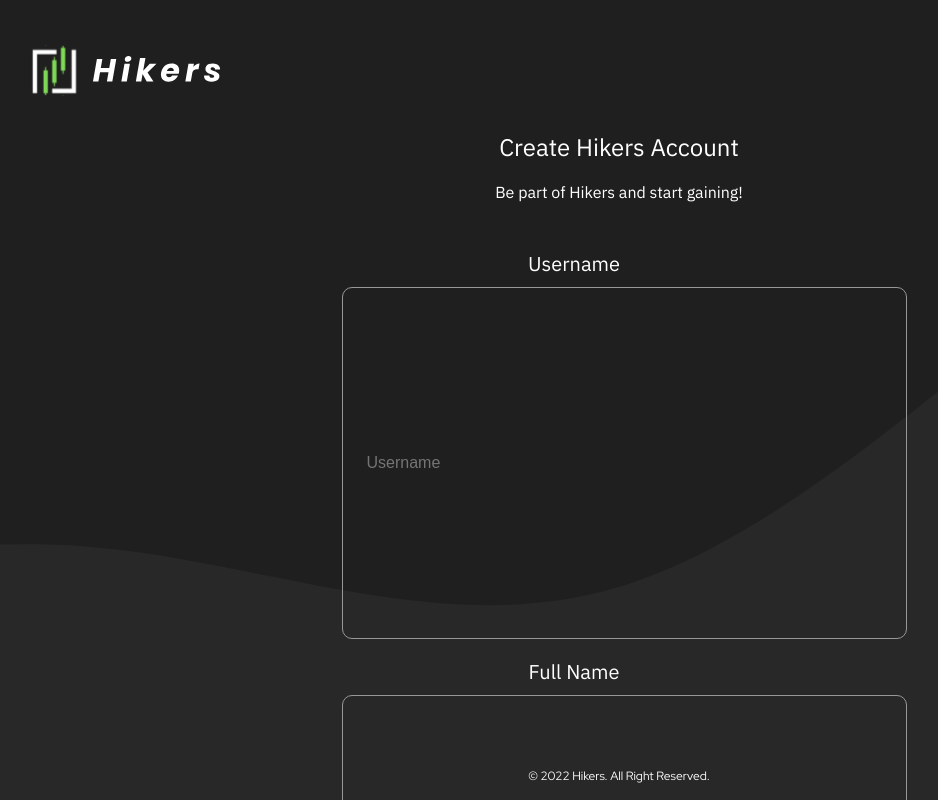
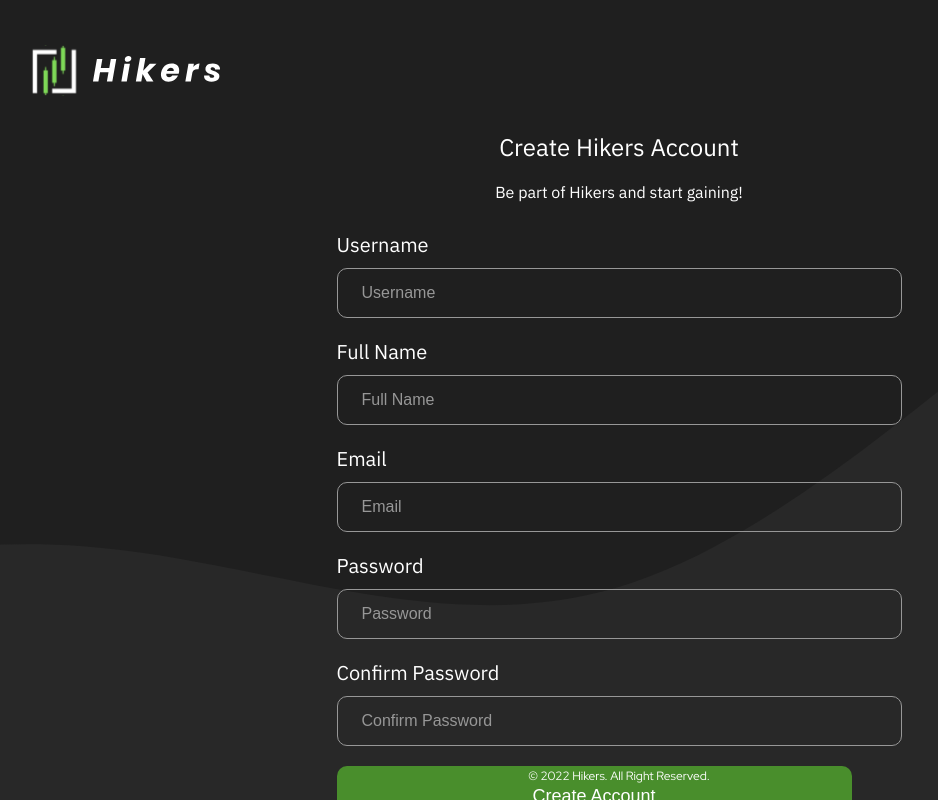
Before and after one commit to suhailajapar/DRC_Project, a React (Create React App) app: page /signup in a window 1280 px wide. Shown: the top 800 px of the page, without its empty margins (21-959 px from the left). Built offline with nearby package versions, Linux system fonts and the light colour scheme.

Commit message:
profile css edit

```diff
--- a/src/components/Profile/Profile.css
+++ b/src/components/Profile/Profile.css
@@ -41,15 +41,16 @@
   color: black;
   margin-bottom: 50px;
 }
-/* .house {
+.house {
   display: flex;
   flex-direction: row;
   justify-content: center;
   align-items: center;
   width: 100%;
-} */
+}
+
 .div1 {
-  display: flex;
+  display: inline-flex;
   flex-direction: column;
   align-items: center;
   justify-content: center;
@@ -124,13 +125,7 @@
   margin-top: 26px;
 }
 
-form {
-  display: inline-flex;
-  padding: 25px;
-  flex-direction: column;
-}
-
-label {
+label.name {
   display: flex;
   flex-direction: row;
   align-items: center;
@@ -141,7 +136,58 @@ label {
   margin-bottom: 27px;
 }
 
-input {
+label.mobile {
+  display: flex;
+  flex-direction: row;
+  align-items: center;
+  justify-content: flex-end;
+  text-align: right;
+  width: 485px;
+  line-height: 26px;
+  margin-bottom: 27px;
+}
+
+label.email {
+  display: flex;
+  flex-direction: row;
+  align-items: center;
+  justify-content: flex-end;
+  text-align: right;
+  width: 485px;
+  line-height: 26px;
+  margin-bottom: 27px;
+}
+
+label.pw {
+  display: flex;
+  flex-direction: row;
+  align-items: center;
+  justify-content: flex-end;
+  text-align: right;
+  width: 485px;
+  line-height: 26px;
+  margin-bottom: 27px;
+}
+
+input.name-input {
+  height: 48px;
+  flex: 0 0 350px;
+  margin-left: 10px;
+}
+
+input.mobile-input {
+  height: 48px;
+  flex: 0 0 350px;
+  margin-left: 10px;
+}
+
+input.email-input {
+  height: 48px;
+  flex: 0 0 350px;
+  margin-left: 10px;
+}
+
+input.pw-input {
   height: 48px;
   flex: 0 0 350px;
   margin-left: 10px;
--- a/src/components/Profile/Profile.js
+++ b/src/components/Profile/Profile.js
@@ -22,7 +22,7 @@ function Profile() {
           <div className="username">Username: </div>
           <div className="date-joined">Date-Joined : </div>
         </div>
-
+        <div id="profile">
           <label className="name">
             Name:
             <input className="name-input" />
@@ -38,6 +38,8 @@ function Profile() {
           <label className="pw">
             Password: <input className="pw-input" />
           </label>
+        </div>
+
         <EditIcon />
         <button className="Save-Button">Save</button>
       </form>
--- a/src/components/Signup/Signup.css
+++ b/src/components/Signup/Signup.css
@@ -21,9 +21,9 @@ font-family: 'IBM Plex Sans', sans-serif;
   display: flex;
   flex-direction: column;
   align-items: center;
-
   margin-top: -140px;
 }
+
 .signup-container {
   height: 100vh;
   background-color: #1f1f1f;
@@ -35,7 +35,7 @@ font-family: 'IBM Plex Sans', sans-serif;
   font-family: "IBM Plex Sans", sans-serif;
 }
 
-.main-title {
+.signup-main-title {
   text-align: left;
   font-size: 24px;
   margin-top: 126px;
@@ -44,7 +44,7 @@ font-family: 'IBM Plex Sans', sans-serif;
   flex-direction: column;
   align-items: left;
 }
-.sub-title {
+.signup-sub-title {
   text-align: left;
   font-size: 16px;
   margin: 19px 0 4px 0;
@@ -54,7 +54,7 @@ font-family: 'IBM Plex Sans', sans-serif;
   align-items: left;
 }
 
-.input-title {
+label.signup-input-title {
   text-align: left;
   font-size: 20px;
   margin: 20px 0 10px 0;
@@ -75,7 +75,7 @@ font-family: 'IBM Plex Sans', sans-serif;
   padding: 0 24px;
 }
 
-.input::placeholder {
+.signup-input::placeholder {
   color: #979797;
   font-size: 16px;
 }
@@ -104,6 +104,7 @@ form {
   display: flex;
   flex-direction: column;
   align-items: left;
+  /* align-content: flex-start; */
 }
 
 /* Responsive Design */
@@ -125,7 +126,7 @@ form {
     background-size: cover;
   }
 
-  .main-title {
+  .signup-main-title {
     text-align: left;
     font-size: 24px;
     display: block;
@@ -133,7 +134,7 @@ form {
     flex-direction: column;
     align-items: left;
   }
-  .sub-title {
+  .signup-sub-title {
     text-align: left;
     font-size: 16px;
     display: block;
@@ -142,7 +143,7 @@ form {
     align-items: left;
   }
 
-  .input-title {
+  .signup-input-title {
     text-align: left;
     font-size: 20px;
     display: block;
@@ -157,7 +158,7 @@ form {
     font-size: 16px;
   }
 
-  .input::placeholder {
+  .signup-input::placeholder {
     font-size: 16px;
   }
 
--- a/src/components/Signup/Signup.js
+++ b/src/components/Signup/Signup.js
@@ -9,20 +9,26 @@ const Signup = () => {
     <div className="signup-container">
       <Menubar />
       <div className="signbox">
-        <div className="main-title">Create Hikers Account</div>
-        <div className="sub-title">Be part of Hikers and start gaining!</div>
+        <div className="signup-main-title">Create Hikers Account</div>
+        <div className="signup-sub-title">
+          Be part of Hikers and start gaining!
+        </div>
 
         <form>
-          <label className="input-title">Username</label>
+          <label className="signup-input-title">Username</label>
           <input className="signup-input" type="text" placeholder="Username" />
-          <label className="input-title">Full Name</label>
+          <label className="signup-input-title">Full Name</label>
           <input className="signup-input" type="text" placeholder="Full Name" />
-          <label className="input-title">Email</label>
+          <label className="signup-input-title">Email</label>
           <input className="signup-input" type="text" placeholder="Email" />
-          <label className="input-title">Password</label>
+          <label className="signup-input-title">Password</label>
           <input className="signup-input" type="text" placeholder="Password" />
-          <label className="input-title">Confirm Password</label>
-          <input className="signup-input" type="text" placeholder="Confirm Password" />
+          <label className="signup-input-title">Confirm Password</label>
+          <input
+            className="signup-input"
+            type="text"
+            placeholder="Confirm Password"
+          />
           <div>
             <input
               type="submit"
```
Lines whose indentation alone changed are shown as unchanged.
